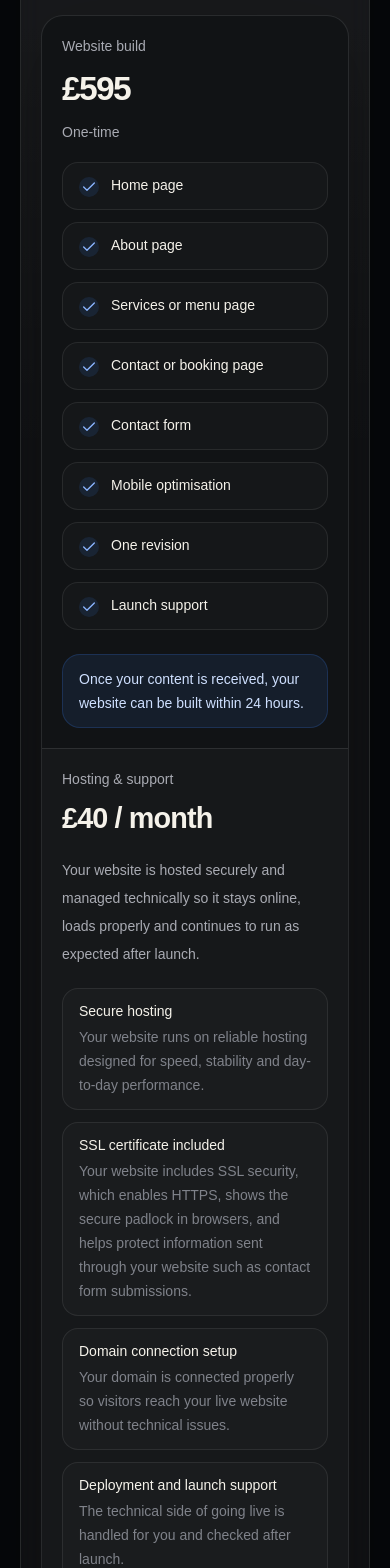
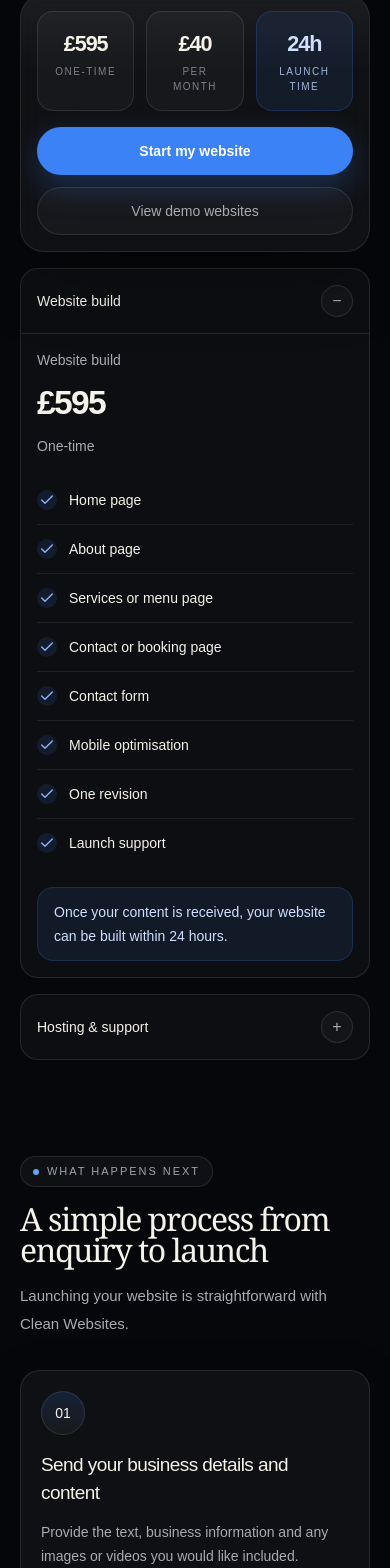
Before and after one commit to cleanwebsitesuk/cleanwebsites, a Next.js app: page / in a window 390 px wide. Shown: the part 4700-6268 px from the top of the page. Built offline with nearby package versions, Linux system fonts and the light colour scheme.

Commit message:
Update page.tsx

```diff
--- a/app/page.tsx
+++ b/app/page.tsx
@@ -872,22 +872,70 @@ function InfoTooltip({ text }: { text: string }) {
   );
 }
 
-function SupportItem({
+function PricingList({
+  items,
+}: {
+  items: readonly string[];
+}) {
+  return (
+    <div className="grid gap-0 sm:grid-cols-2 sm:gap-x-6">
+      {items.map((item, index) => (
+        <div
+          key={item}
+          className={`flex items-start gap-3 py-3 ${
+            index !== items.length - 1 ? "border-b border-white/8" : ""
+          } ${
+            index < items.length - 2 ? "sm:border-b sm:border-white/8" : ""
+          }`}
+        >
+          <span className="mt-0.5 inline-flex h-5 w-5 shrink-0 items-center justify-center rounded-full bg-[#3B82F6]/12 text-[#8BB5FF]">
+            <CheckIcon />
+          </span>
+          <span className="text-sm leading-6 text-[#F5F2EA]">{item}</span>
+        </div>
+      ))}
+    </div>
+  );
+}
+
+function PricingAccordion({
   title,
-  text,
+  children,
+  defaultOpen = false,
 }: {
   title: string;
-  text: string;
+  children: ReactNode;
+  defaultOpen?: boolean;
 }) {
-  return (
-    <div className="rounded-[16px] border border-white/8 bg-white/[0.02] px-4 py-3">
-      <div className="flex items-center justify-between gap-3">
-        <span className="text-sm text-[#F5F2EA]">{title}</span>
-        <div className="hidden sm:block">
-          <InfoTooltip text={text} />
-        </div>
-      </div>
-      <p className="mt-1 text-sm leading-6 text-[#7F828A] sm:hidden">{text}</p>
+  const [open, setOpen] = useState(defaultOpen);
+
+  return (
+    <div className="overflow-hidden rounded-[18px] border border-white/10 bg-white/[0.03]">
+      <button
+        type="button"
+        onClick={() => setOpen((value) => !value)}
+        className="flex w-full items-center justify-between gap-4 px-4 py-4 text-left"
+        aria-expanded={open}
+      >
+        <span className="text-sm font-medium text-[#F5F2EA]">{title}</span>
+        <span className="inline-flex h-8 w-8 shrink-0 items-center justify-center rounded-full border border-white/10 bg-white/[0.03] text-[#A9ABB3]">
+          {open ? "−" : "+"}
+        </span>
+      </button>
+
+      <AnimatePresence initial={false}>
+        {open && (
+          <motion.div
+            initial={{ opacity: 0, height: 0, y: -4 }}
+            animate={{ opacity: 1, height: "auto", y: 0 }}
+            exit={{ opacity: 0, height: 0, y: -4 }}
+            transition={{ duration: 0.22, ease: easeOut }}
+            className="overflow-hidden border-t border-white/10 px-4 py-4"
+          >
+            {children}
+          </motion.div>
+        )}
+      </AnimatePresence>
     </div>
   );
 }
@@ -1228,7 +1276,6 @@ export default function HomePage() {
 
 <Reveal>
   <SectionShell id="pricing">
-            <GlassCard className="px-5 py-6 sm:px-7 sm:py-8 lg:px-8">
     <div className="max-w-4xl">
       <SectionEyebrow>Pricing</SectionEyebrow>
       <h2 className="mt-4 max-w-none font-serif text-[clamp(2rem,6vw,3.2rem)] leading-[1] tracking-[-0.045em] text-[#F5F2EA]">
@@ -1239,48 +1286,81 @@ export default function HomePage() {
       </p>
     </div>
 
-              <div className="mt-7 overflow-hidden rounded-[22px] border border-white/10 bg-[#121417]/90 shadow-[0_20px_80px_rgba(0,0,0,0.18)]">
-                <div className="grid lg:grid-cols-[1.02fr_0.98fr]">
-                  <div className="p-5 sm:p-7 lg:p-8">
+    {isMobile ? (
+      <div className="mt-8 space-y-4">
+        <GlassCard className="p-4 sm:p-5">
+          <div className="grid grid-cols-3 gap-3">
+            <div className="rounded-[16px] border border-white/10 bg-white/[0.03] px-3 py-4 text-center">
+              <div className="text-[1.35rem] font-semibold tracking-[-0.05em] text-[#F5F2EA]">
+                £595
+              </div>
+              <div className="mt-1 text-[10px] uppercase tracking-[0.15em] text-[#7F828A]">
+                One-time
+              </div>
+            </div>
+
+            <div className="rounded-[16px] border border-white/10 bg-white/[0.03] px-3 py-4 text-center">
+              <div className="text-[1.35rem] font-semibold tracking-[-0.05em] text-[#F5F2EA]">
+                £40
+              </div>
+              <div className="mt-1 text-[10px] uppercase tracking-[0.15em] text-[#7F828A]">
+                Per month
+              </div>
+            </div>
+
+            <div className="rounded-[16px] border border-[#3B82F6]/20 bg-[#3B82F6]/10 px-3 py-4 text-center">
+              <div className="text-[1.35rem] font-semibold tracking-[-0.05em] text-[#CFE0FF]">
+                24h
+              </div>
+              <div className="mt-1 text-[10px] uppercase tracking-[0.15em] text-[#9FB7D9]">
+                Launch time
+              </div>
+            </div>
+          </div>
+
+          <div className="mt-4 flex flex-col gap-3">
+            <MagneticLink
+              href="/start"
+              disabled={isMobile}
+              className="inline-flex h-12 w-full items-center justify-center rounded-full bg-[#3B82F6] px-5 text-sm font-semibold text-white shadow-[0_12px_32px_rgba(59,130,246,0.28)] transition duration-300 hover:-translate-y-0.5 hover:brightness-110"
+            >
+              Start my website
+            </MagneticLink>
+
+            <Link
+              href="#demos"
+              className="inline-flex h-12 w-full items-center justify-center rounded-full border border-white/10 bg-white/[0.03] px-5 text-sm text-[#A9ABB3] transition hover:-translate-y-0.5 hover:border-white/20 hover:bg-white/[0.05] hover:text-[#F5F2EA]"
+            >
+              View demo websites
+            </Link>
+          </div>
+        </GlassCard>
+
+        <PricingAccordion title="Website build" defaultOpen>
+          <div>
             <div className="text-sm text-[#A9ABB3]">Website build</div>
-                    <div className="mt-2 text-[2.1rem] font-semibold tracking-[-0.05em] text-[#F5F2EA] sm:text-[3.2rem]">
+            <div className="mt-2 text-[2.1rem] font-semibold tracking-[-0.05em] text-[#F5F2EA]">
               £595
             </div>
             <div className="mt-2 text-sm text-[#A9ABB3]">One-time</div>
 
-                    <div className="mt-5 grid gap-3 text-sm text-[#F5F2EA] sm:grid-cols-2">
-                      {BUILD_INCLUDES.map((item, index) => (
-                        <motion.div
-                          key={item}
-                          initial={reduceMotion ? false : { opacity: 0, x: -14 }}
-                          whileInView={reduceMotion ? {} : { opacity: 1, x: 0 }}
-                          viewport={{ once: true, amount: 0.6 }}
-                          transition={{
-                            duration: 0.45,
-                            delay: index * 0.04,
-                            ease: easeOut,
-                          }}
-                          className="flex items-start gap-3 rounded-[16px] border border-white/8 bg-white/[0.02] px-4 py-3"
-                        >
-                          <span className="mt-0.5 inline-flex h-5 w-5 shrink-0 items-center justify-center rounded-full bg-[#3B82F6]/12 text-[#8BB5FF]">
-                            <CheckIcon />
-                          </span>
-                          <span>{item}</span>
-                        </motion.div>
-                      ))}
-                    </div>
-
-                    <div className="mt-6 rounded-[18px] border border-[#3B82F6]/20 bg-[#3B82F6]/10 px-4 py-3 text-sm leading-6 text-[#CFE0FF]">
+            <div className="mt-5">
+              <PricingList items={BUILD_INCLUDES} />
+            </div>
+
+            <div className="mt-5 rounded-[16px] border border-[#3B82F6]/20 bg-[#3B82F6]/10 px-4 py-3 text-sm leading-6 text-[#CFE0FF]">
               Once your content is received, your website can be built
               within 24 hours.
             </div>
           </div>
-
-                  <div className="border-t border-white/10 bg-white/[0.02] p-5 sm:p-7 lg:border-l lg:border-t-0 lg:p-8">
+        </PricingAccordion>
+
+        <PricingAccordion title="Hosting & support">
+          <div>
             <div className="text-sm text-[#A9ABB3]">
               Hosting &amp; support
             </div>
-                    <div className="mt-2 text-[1.8rem] font-semibold tracking-[-0.03em] text-[#F5F2EA] sm:text-[2.2rem]">
+            <div className="mt-2 text-[1.8rem] font-semibold tracking-[-0.03em] text-[#F5F2EA]">
               £40 / month
             </div>
 
@@ -1290,43 +1370,98 @@ export default function HomePage() {
               expected after launch.
             </p>
 
-                    <div className="mt-5 space-y-3 text-sm leading-7 text-[#A9ABB3]">
+            <div className="mt-5 divide-y divide-white/8">
               {HOSTING_INCLUDES.map((item) => (
-                        <SupportItem
-                          key={item.title}
-                          title={item.title}
-                          text={item.text}
-                        />
+                <div key={item.title} className="py-4 first:pt-0 last:pb-0">
+                  <div className="text-sm text-[#F5F2EA]">{item.title}</div>
+                  <p className="mt-1 text-sm leading-6 text-[#7F828A]">
+                    {item.text}
+                  </p>
+                </div>
               ))}
 
-                      <div className="rounded-[16px] border border-white/8 bg-white/[0.02] px-4 py-3">
-                        <p>
+              <div className="py-4 last:pb-0">
+                <p className="text-sm leading-6 text-[#7F828A]">
                   Your domain is purchased separately in your name, so
                   you keep full ownership of it.
                 </p>
               </div>
             </div>
-
-                    <div className="mt-6 flex flex-col gap-3 sm:flex-row lg:flex-col xl:flex-row">
+          </div>
+        </PricingAccordion>
+      </div>
+    ) : (
+      <GlassCard className="mt-8 overflow-hidden">
+        <div className="grid lg:grid-cols-[1.02fr_0.98fr]">
+          <div className="p-6 lg:p-8">
+            <div className="text-sm text-[#A9ABB3]">Website build</div>
+            <div className="mt-2 text-[3.1rem] font-semibold tracking-[-0.05em] text-[#F5F2EA]">
+              £595
+            </div>
+            <div className="mt-2 text-sm text-[#A9ABB3]">One-time</div>
+
+            <div className="mt-6">
+              <PricingList items={BUILD_INCLUDES} />
+            </div>
+
+            <div className="mt-6 rounded-[18px] border border-[#3B82F6]/20 bg-[#3B82F6]/10 px-4 py-3 text-sm leading-6 text-[#CFE0FF]">
+              Once your content is received, your website can be built
+              within 24 hours.
+            </div>
+          </div>
+
+          <div className="border-t border-white/10 bg-white/[0.02] p-6 lg:border-l lg:border-t-0 lg:p-8">
+            <div className="text-sm text-[#A9ABB3]">
+              Hosting &amp; support
+            </div>
+            <div className="mt-2 text-[2.2rem] font-semibold tracking-[-0.03em] text-[#F5F2EA]">
+              £40 / month
+            </div>
+
+            <p className="mt-4 text-sm leading-7 text-[#A9ABB3]">
+              Your website is hosted securely and managed technically so
+              it stays online, loads properly and continues to run as
+              expected after launch.
+            </p>
+
+            <div className="mt-5 divide-y divide-white/8">
+              {HOSTING_INCLUDES.map((item) => (
+                <div key={item.title} className="py-4 first:pt-0">
+                  <div className="flex items-start justify-between gap-4">
+                    <span className="text-sm text-[#F5F2EA]">{item.title}</span>
+                    <InfoTooltip text={item.text} />
+                  </div>
+                </div>
+              ))}
+
+              <div className="py-4">
+                <p className="text-sm leading-7 text-[#A9ABB3]">
+                  Your domain is purchased separately in your name, so
+                  you keep full ownership of it.
+                </p>
+              </div>
+            </div>
+
+            <div className="mt-6 flex flex-col gap-3 xl:flex-row">
               <MagneticLink
                 href="/start"
                 disabled={isMobile}
-                        className="inline-flex h-12 w-full items-center justify-center rounded-full bg-[#3B82F6] px-5 text-sm font-semibold text-white shadow-[0_12px_32px_rgba(59,130,246,0.28)] transition duration-300 hover:-translate-y-0.5 hover:brightness-110 sm:w-auto lg:w-full xl:w-auto"
+                className="inline-flex h-12 w-full items-center justify-center rounded-full bg-[#3B82F6] px-5 text-sm font-semibold text-white shadow-[0_12px_32px_rgba(59,130,246,0.28)] transition duration-300 hover:-translate-y-0.5 hover:brightness-110 xl:w-auto"
               >
                 Start my website
               </MagneticLink>
 
               <Link
                 href="#demos"
-                        className="inline-flex h-12 w-full items-center justify-center rounded-full border border-white/10 bg-white/[0.03] px-5 text-sm text-[#A9ABB3] transition hover:-translate-y-0.5 hover:border-white/20 hover:bg-white/[0.05] hover:text-[#F5F2EA] sm:w-auto lg:w-full xl:w-auto"
+                className="inline-flex h-12 w-full items-center justify-center rounded-full border border-white/10 bg-white/[0.03] px-5 text-sm text-[#A9ABB3] transition hover:-translate-y-0.5 hover:border-white/20 hover:bg-white/[0.05] hover:text-[#F5F2EA] xl:w-auto"
               >
                 View demo websites
               </Link>
             </div>
           </div>
         </div>
-              </div>
       </GlassCard>
+    )}
   </SectionShell>
 </Reveal>
 
```
Lines whose indentation alone changed are shown as unchanged.
